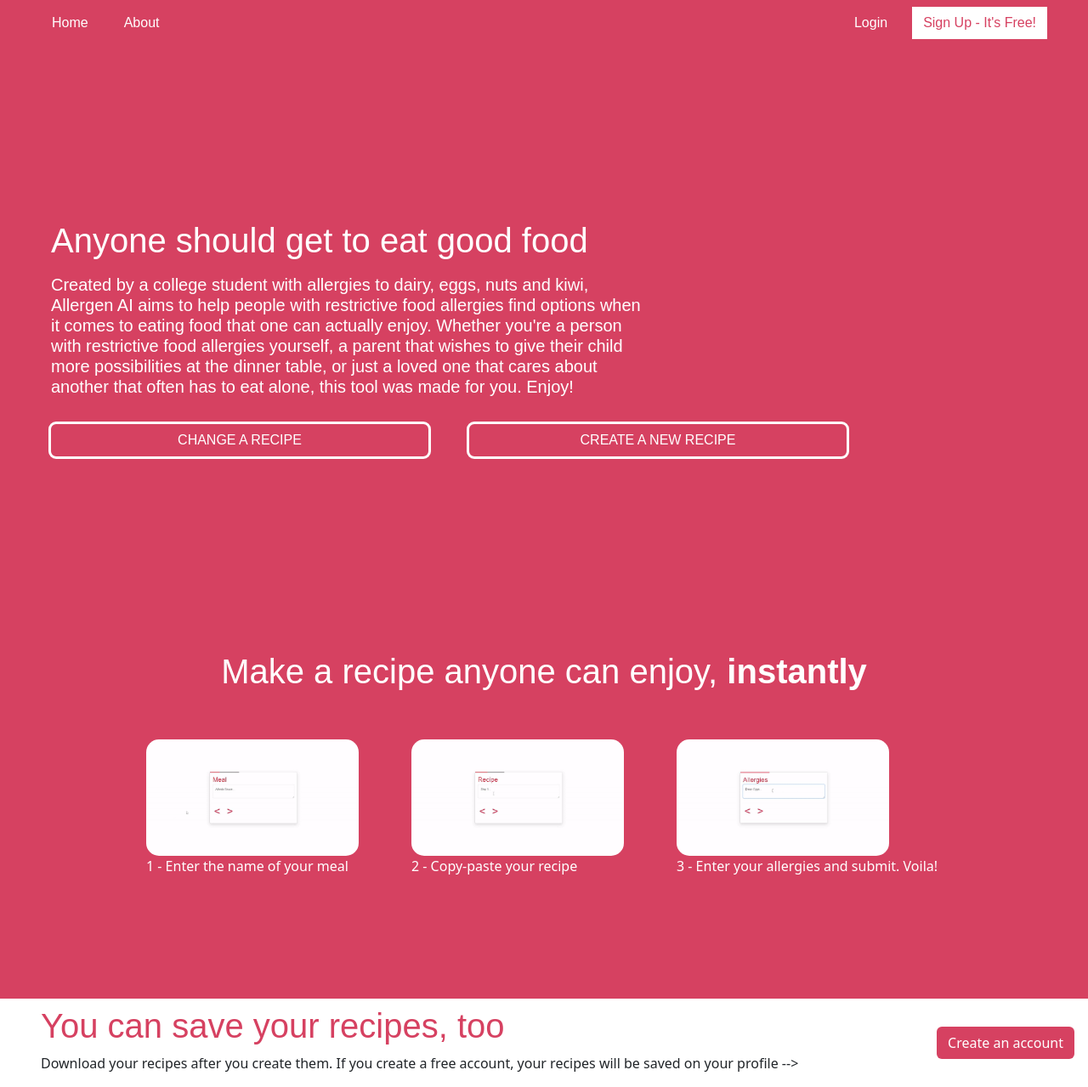
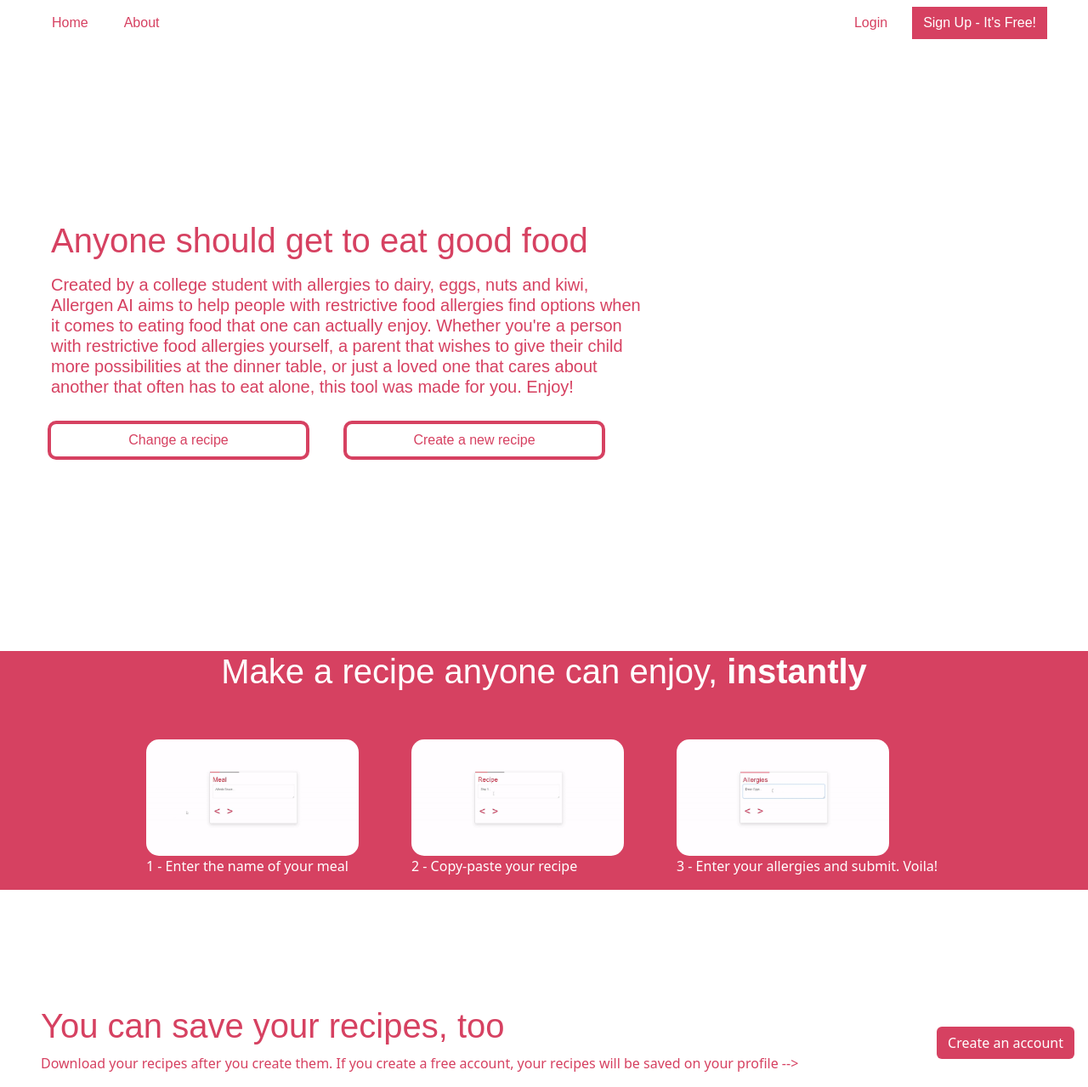
Before and after one commit to zachluh/allergen_ai, a Flask app: page / in a window 1280 px wide; the page is wider, and only the part inside the window is pictured. Shown: that part at 85% size. Run offline with Flask 3, Linux system fonts and the light colour scheme.

Commit message:
continued work on landing page

```diff
--- a/templates/base.html
+++ b/templates/base.html
@@ -57,8 +57,8 @@
 
         .redirectbutton {
             background: none;
-            outline: 0.3vw {% if navColor %} white {% else %} #d64161 {% endif %} solid;
-            color:white;
+            outline: 0.3em {% if navColor %} white {% else %} #d64161 {% endif %} solid;
+            color:{% if navColor %} white {% else %} #d64161 {% endif %};
             transition:1s;
         }
 
--- a/templates/index.html
+++ b/templates/index.html
@@ -11,25 +11,25 @@
 
     <div class="container-fluid d-flex flex-column ms-5 pb-5 py-5 w-75 mt-5 justify-content-center mx-auto" style="min-height: calc(100vh - 200px);">
         <h1 style="w-75"> Anyone should get to eat good food
-            <p class="text-white w-75 mt-3 mb-3" style="font-size:50%;max-width:1000px;">
+            <p class="w-75 mt-3 mb-3" style="font-size:50%;max-width:1000px;color:d64161;">
                 Created by a college student with allergies to dairy, eggs, nuts and kiwi, Allergen AI aims to help people with restrictive food allergies find options when it comes to eating food that one can actually enjoy.
                 Whether you're a person with restrictive food allergies yourself, a parent that wishes to give their child more possibilities at the dinner table, or just a loved one that
                 cares about another that often has to eat alone, this tool was made for you. Enjoy!
             </p>
-            <div class="d-flex flex-column flex-md-row gap-3 gap-md-5">
-                <a class="mt-3 btn w-50 text-center redirectbutton" href="create?recipeRequired=yes" style="text-decoration:none;">
-                    CHANGE A RECIPE
+            <div class="d-flex flex-column flex-md-row gap-3 gap-md-5" >
+                <a class="mt-3 btn w-40 text-center redirectbutton" href="create?recipeRequired=yes" style="text-decoration:none;min-width:300px;">
+                    Change a recipe
                 </a>
-                <a class="mt-3 btn w-50 text-center redirectbutton" href="create?recipeRequired=no" style="text-decoration:none;">
-                    CREATE A NEW RECIPE
+                <a class="mt-3 btn w-40 text-center redirectbutton" href="create?recipeRequired=no" style="text-decoration:none;min-width:300px;">
+                    Create a new recipe
                 </a>
             </div>
         </h1>
 
     </div>
-    <div class="d-flex flex-column justify-content-center align-items-stretch" style="margin-bottom:10%;margin-top:5%;">
+    <div class="d-flex flex-column justify-content-center align-items-stretch" style="margin-bottom:10%;margin-top:5%;background-color:#d64161;">
         <div class="container">
-            <h1 style="text-align:center;">Make a recipe anyone can enjoy, <strong> instantly </strong> </h1>
+            <h1 class="text-white" style="text-align:center;">Make a recipe anyone can enjoy, <strong> instantly </strong> </h1>
         </div>
         <div class="container-fluid d-flex flex-row justify-content-center pt-5 w-75" class="img-fluid" style="align-items:center;">
             <div>
@@ -48,12 +48,12 @@
 
     </div>
 
-    <div class="d-flex flex-row justify-content-between align-items-center mt-6" style="background-color:white;width:100%;gap:10%;">
+    <div class="d-flex flex-row justify-content-between align-items-center mt-6" style="width:100%;gap:10%;">
         <div class="ms-5 pt-2" style="width:70%; height:120%;">
             <h1 style="color:#d64161;">You can save your recipes, too</h1>
-            <p>Download your recipes after you create them. If you create a free account, your recipes will be saved on your profile --></p>
+            <p style="color:#d64161;">Download your recipes after you create them. If you create a free account, your recipes will be saved on your profile --></p>
         </div>
-            <a href="/signup" class="btn text-center w-20 text-white me-3" style="text-decoration:none;background-color:#d64161;
+            <a href="/signup" class="btn text-center w-20 me-3 text-white" style="text-decoration:none;background-color:#d64161;
             display: flex; align-items: center; justify-content: center; max-height:50px;">
                 Create an account
             </a>
@@ -62,5 +62,3 @@
 
 
 {% endblock %}
-
-{% set navColor = '#d64161' %}
```
Also changed, not shown: requirements.txt (line endings or trailing spaces).
